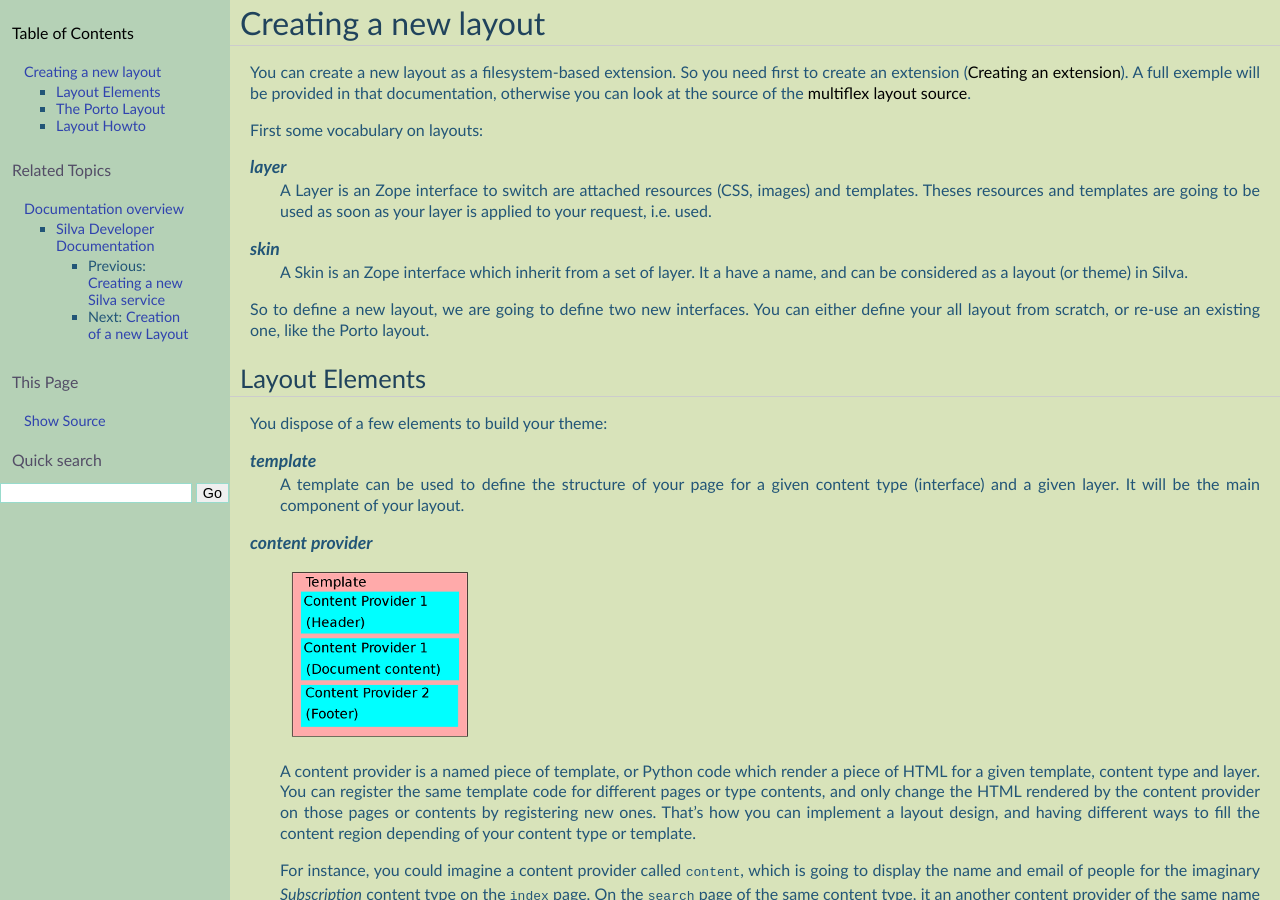
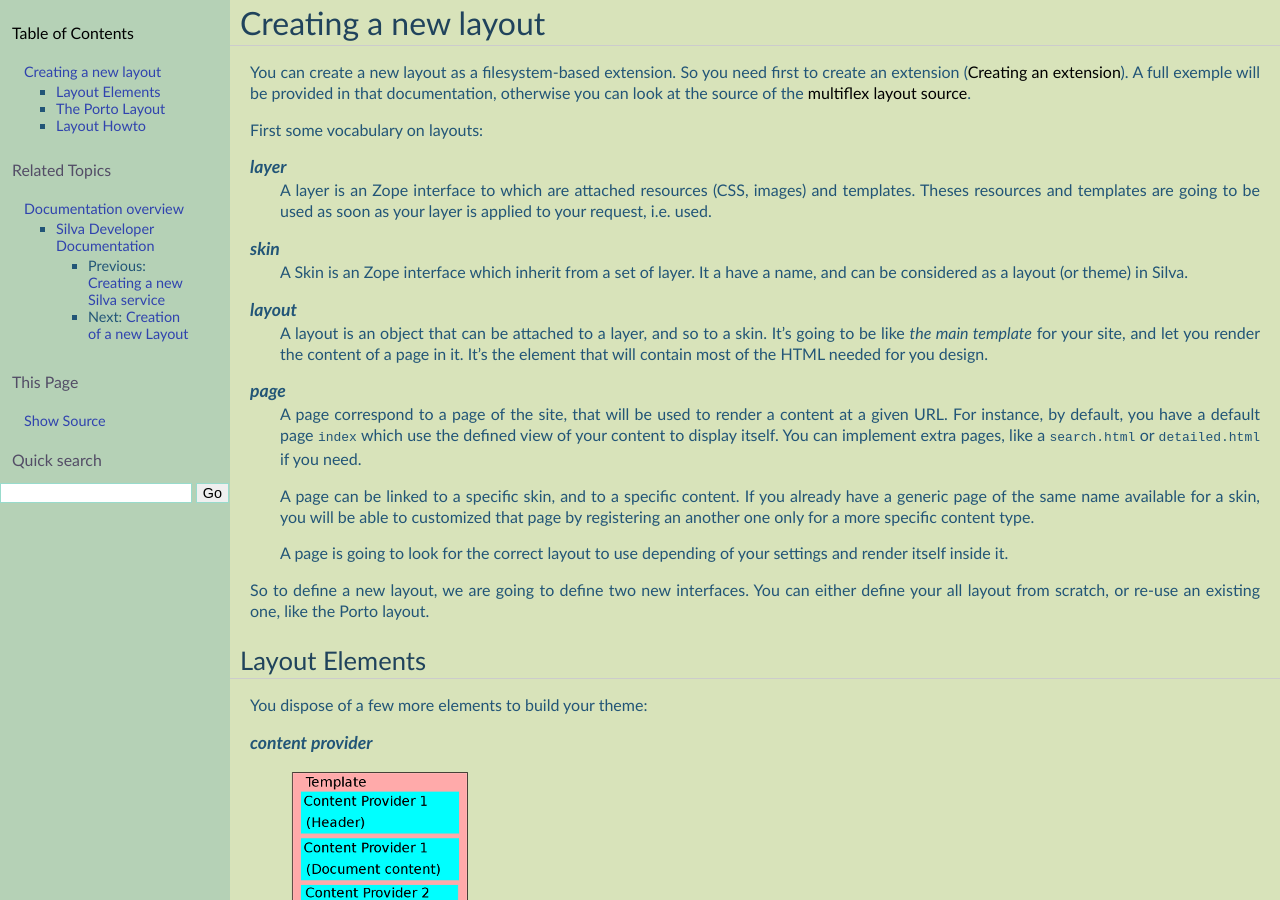
Before and after one commit to silvacms/documentation, a Sphinx documentation site: the page built from source/silva/layout/index.rst, in a window 1280 px wide and 900 px high. Built offline with Sphinx 7.4.7, drawn with Linux system fonts in a browser that asks for light colours; pages that are not in the unit, such as notebooks, are missing from menus.

Commit message:
Update glossary.

```diff
--- a/source/silva/layout/index.rst
+++ b/source/silva/layout/index.rst
@@ -13,7 +13,7 @@ First some vocabulary on layouts:
 .. glossary::
 
    *layer*
-      A Layer is an Zope interface to switch are attached resources
+      A layer is an Zope interface to which are attached resources
       (CSS, images) and templates. Theses resources and templates are
       going to be used as soon as your layer is applied to your
       request, i.e. used.
@@ -22,6 +22,28 @@ First some vocabulary on layouts:
       A Skin is an Zope interface which inherit from a set of
       layer. It a have a name, and can be considered as a layout (or
       theme) in Silva.
+
+   *layout*
+      A layout is an object that can be attached to a layer, and so to
+      a skin. It's going to be like *the main template* for your site,
+      and let you render the content of a page in it. It's the element
+      that will contain most of the HTML needed for you design.
+
+   *page*
+      A page correspond to a page of the site, that will be used to
+      render a content at a given URL. For instance, by default, you
+      have a default page ``index`` which use the defined view of your
+      content to display itself. You can implement extra pages, like a
+      ``search.html`` or ``detailed.html`` if you need.
+
+      A page can be linked to a specific skin, and to a specific
+      content. If you already have a generic page of the same name
+      available for a skin, you will be able to customized that page
+      by registering an another one only for a more specific content
+      type.
+
+      A page is going to look for the correct layout to use depending
+      of your settings and render itself inside it.
 
 
 So to define a new layout, we are going to define two new
@@ -32,14 +54,9 @@ re-use an existing one, like the Porto layout.
 Layout Elements
 ---------------
 
-You dispose of a few elements to build your theme:
+You dispose of a few more elements to build your theme:
 
 .. glossary::
-
-   *template*
-      A template can be used to define the structure of your page for
-      a given content type (interface) and a given layer. It will be
-      the main component of your layout.
 
    *content provider*
       .. image:: contentproviders.png
```
